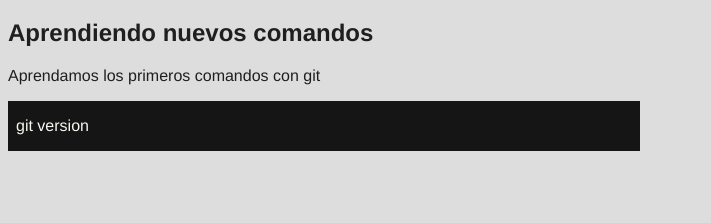
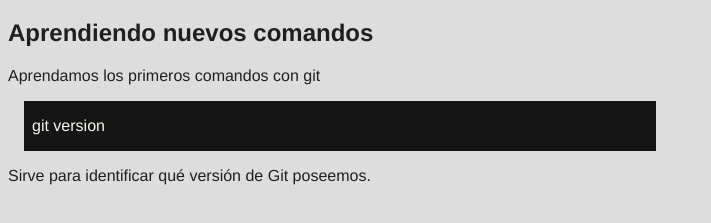
Before and after one commit to danyhoshi/Proyecto3, a plain HTML site: page index.html in a window 1280 px wide. Shown: the part 61-284 px from the top of the page, without its empty margins (0-711 px from the left). Drawn offline with Linux system fonts and the light colour scheme.

Commit message:
add contenido de comando

```diff
--- a/index.html
+++ b/index.html
@@ -14,6 +14,7 @@
     <div>
         <p class="codigo">git version</p>
     </div>
+    <p>Sirve para identificar qué versión de Git poseemos.</p>
 
 </body>
 </html>
--- a/style.css
+++ b/style.css
@@ -23,11 +23,13 @@ p{
 p.codigo {
     padding-left: 0.5em;
     color:rgb(246, 246, 240);
-    font-family: Courier 'Courier New', Courier, monospace, serif;
+    font-family: Courier 'Courier New', Courier, monospace;
     font-size: 1.0em;
 }
 div {
     flex-wrap: wrap;
+    margin-top: 0.5em;
+    margin-left: 1.0em;
     box-sizing: border-box;
     margin: left;
     display: flex;
```
